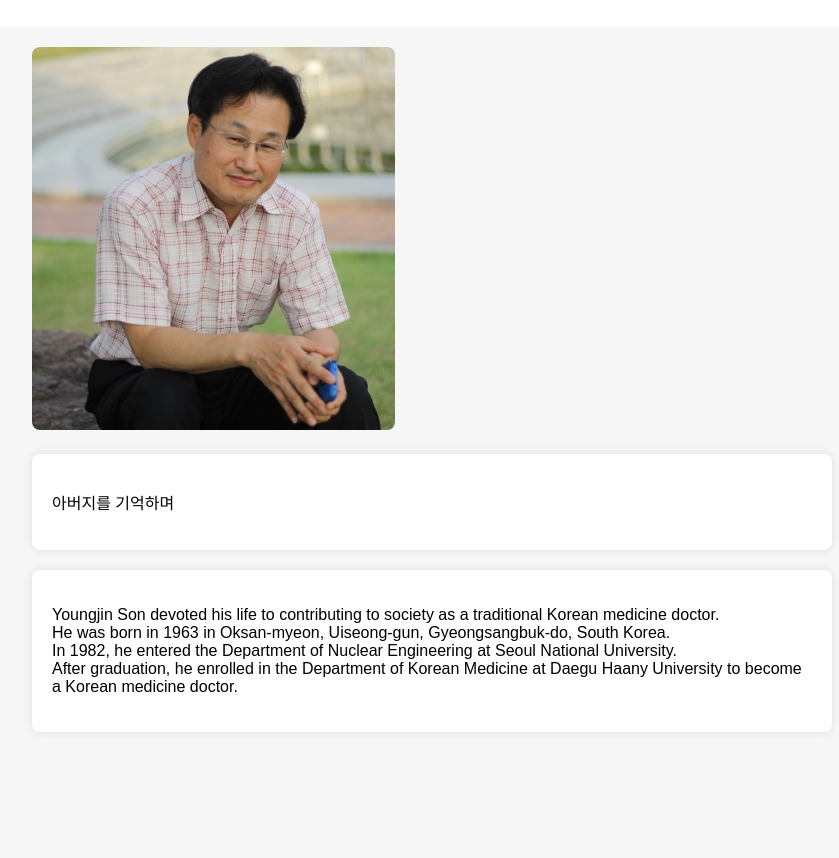
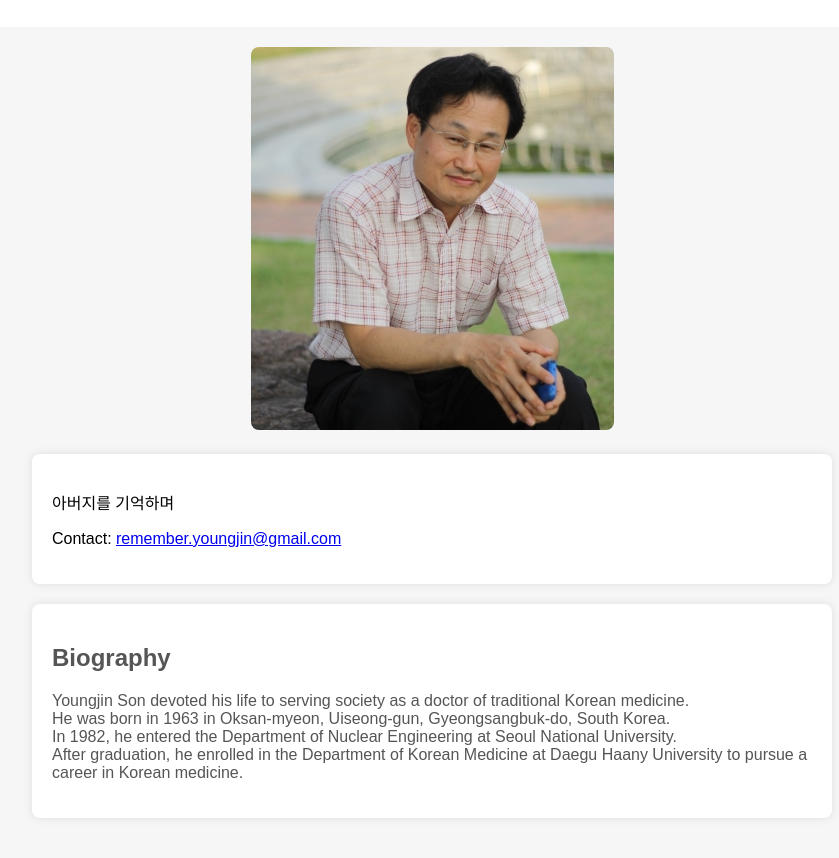
Before and after one commit to remember-youngjin-son/remember-youngjin-son.github.io, a plain HTML site: page index.html in a window 1280 px wide. Shown: the part 93-951 px from the top of the page, without its empty margins (208-1047 px from the left). Before the commit the page ends 865 px from the top, so only its background shows below. Drawn offline with Linux system fonts and the light colour scheme.

Commit message:
Updated contact info, biography

```diff
--- a/index.html
+++ b/index.html
@@ -42,18 +42,25 @@
 </head>
 <body>
     <header>
-        <h1>Remembering Youngjin Son</h1>
+        <h1 style="color: #333333;">Remembering Youngjin Son</h1>
     </header>
     <main>
-        <img src="assets/2012_father_resize.jpg" alt="아버지 사진">
+        <div style="text-align: center;">
+            <img src="assets/2012_father_resize.jpg" alt="아버지 사진">
+        </div>
         <section>
             <p>아버지를 기억하며</p>
+
+            <p>Contact: <a href="mailto:remember.youngjin@gmail.com">remember.youngjin@gmail.com</a></p>
+
         </section>
         <section>
-            <p>Youngjin Son devoted his life to contributing to society as a traditional Korean medicine doctor.<br>
+            <h2 style="color: #555555;">Biography</h2>
+            <p style="color: #555555;">
+                Youngjin Son devoted his life to serving society as a doctor of traditional Korean medicine.<br>
                 He was born in 1963 in Oksan-myeon, Uiseong-gun, Gyeongsangbuk-do, South Korea.<br>
                 In 1982, he entered the Department of Nuclear Engineering at Seoul National University.<br>
-                After graduation, he enrolled in the Department of Korean Medicine at Daegu Haany University to become a Korean medicine doctor.<br>
+                After graduation, he enrolled in the Department of Korean Medicine at Daegu Haany University to pursue a career in Korean medicine.
             </p>
         </section>
     </main>
```
